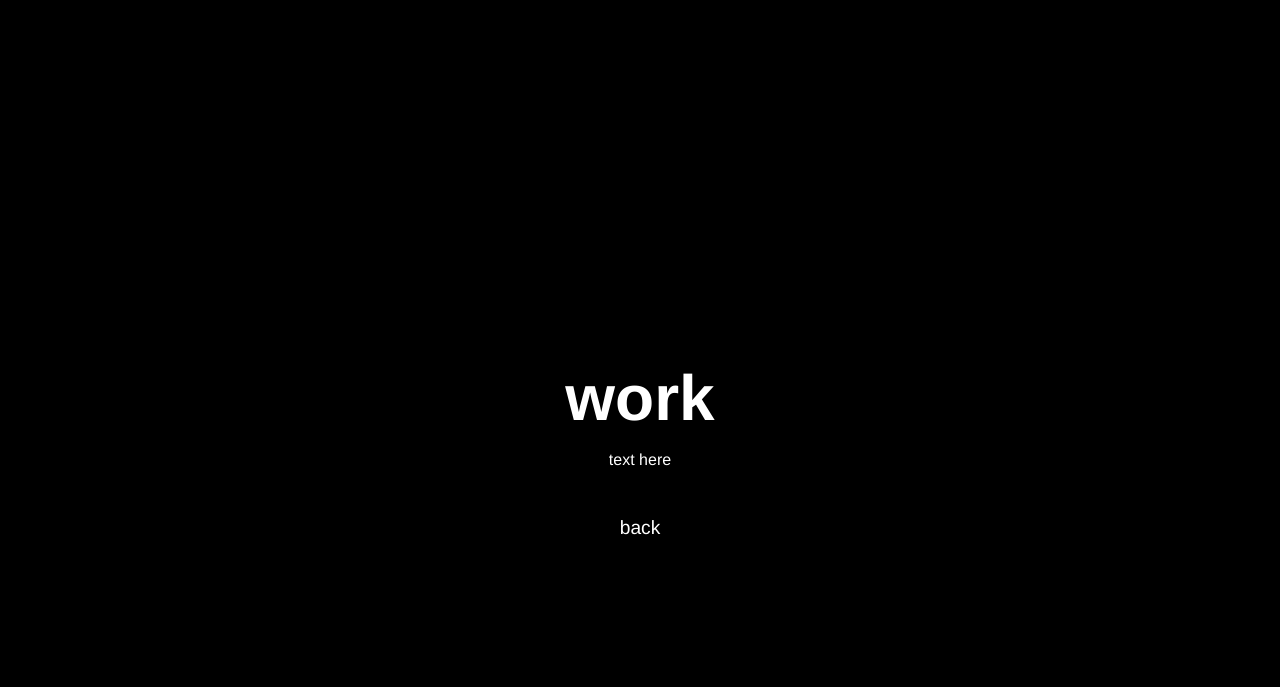
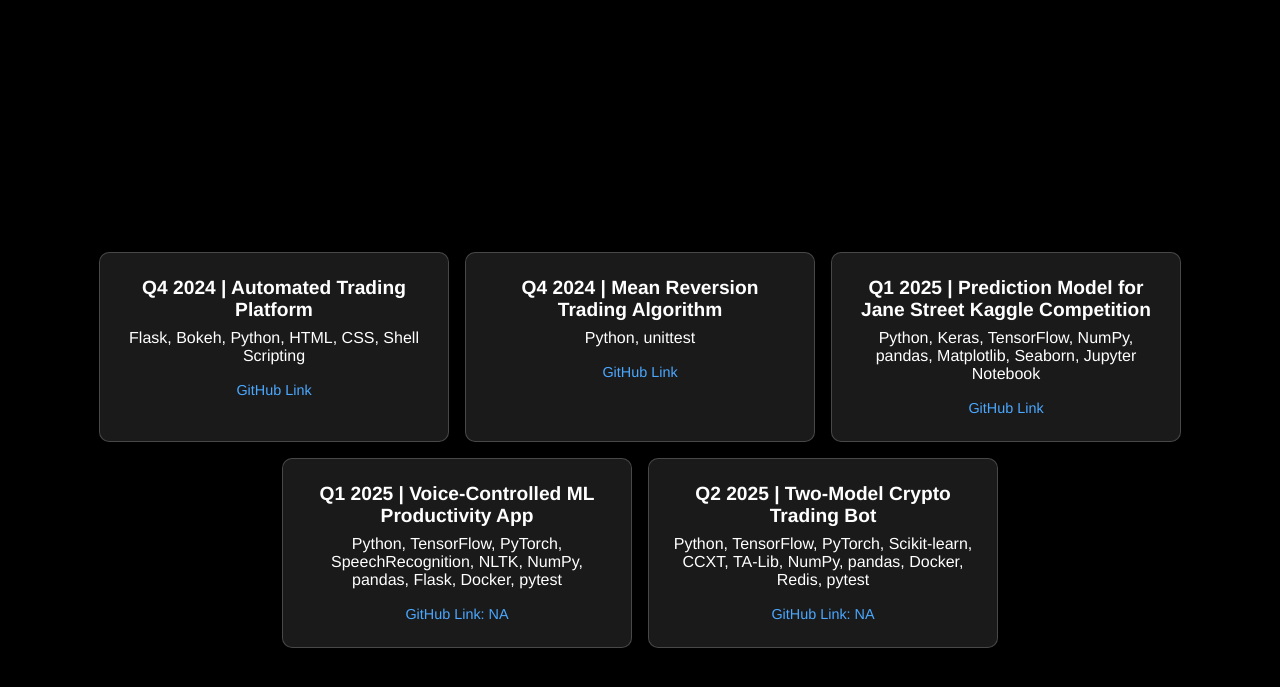
Before and after one commit to andrewbaggio1/andrewbaggio1.github.io, a Jekyll site: the page built from work.md, in a window 1280 px wide. Shown: the top 687 px of the page. Built offline with Jekyll 4.4.1, drawn with Linux system fonts in a browser that asks for light colours.

Commit message:
updated website

```diff
--- a/assets/css/styles.css
+++ b/assets/css/styles.css
@@ -37,3 +37,61 @@ nav a:hover {
 html {
     background-color: black;
 }
+
+/* Tile Styles */
+.tile {
+    background: rgba(255, 255, 255, 0.1); /* Transparent glassy effect */
+    border: 1px solid rgba(255, 255, 255, 0.2); /* Subtle border */
+    border-radius: 10px;
+    padding: 1.5rem;
+    width: 300px;
+    box-shadow: 0 8px 16px rgba(0, 0, 0, 0.2); /* Drop shadow for depth */
+    backdrop-filter: blur(10px); /* Glass blur effect */
+    text-align: center;
+    transition: transform 0.2s, box-shadow 0.2s;
+}
+
+.tile h3 {
+    margin: 0 0 0.5rem;
+    font-size: 1.2rem;
+    color: white;
+}
+
+.tile p {
+    margin: 0 0 1rem;
+    font-size: 1rem;
+    color: white;
+}
+
+.tile a, .tile span {
+    font-size: 0.9rem;
+    color: #4ba8ff; /* Subtle link color */
+    text-decoration: none;
+}
+
+.tile a:hover {
+    text-decoration: underline;
+}
+
+.tile:hover {
+    transform: scale(1.05);
+    box-shadow: 0 12px 24px rgba(0, 0, 0, 0.4);
+}
+
+/* Scrollable Container Styles */
+::-webkit-scrollbar {
+    width: 10px;
+}
+
+::-webkit-scrollbar-thumb {
+    background: rgba(255, 255, 255, 0.2);
+    border-radius: 10px;
+}
+
+::-webkit-scrollbar-thumb:hover {
+    background: rgba(255, 255, 255, 0.4);
+}
+
+::-webkit-scrollbar-track {
+    background: rgba(0, 0, 0, 0.5);
+}
--- a/assets/js/particles-config.json
+++ b/assets/js/particles-config.json
@@ -51,7 +51,7 @@
       },
       "modes": {
         "repulse": {
-          "distance": 100,
+          "distance": 50,
           "duration": 0.4
         }
       }
--- a/work.md
+++ b/work.md
@@ -3,10 +3,32 @@ layout: default
 title: work
 ---
 
-# work
-
-text here
-
-<div style="text-align: center; margin-top: 2rem;">
-    <a href="/" style="color: white; text-decoration: none; font-size: 1.2rem;">back</a>
+<div style="max-height: 80vh; overflow-y: auto; padding: 2rem;">
+    <div style="display: flex; flex-wrap: wrap; gap: 1rem; justify-content: center;">
+        <div class="tile">
+            <h3>Q4 2024 | Automated Trading Platform</h3>
+            <p>Flask, Bokeh, Python, HTML, CSS, Shell Scripting</p>
+            <a href="https://github.com/andrewbaggio1/Hackathon_2024" target="_blank">GitHub Link</a>
+        </div>
+        <div class="tile">
+            <h3>Q4 2024 | Mean Reversion Trading Algorithm</h3>
+            <p>Python, unittest</p>
+            <a href="https://github.com/andrewbaggio1/wusif-algo" target="_blank">GitHub Link</a>
+        </div>
+        <div class="tile">
+            <h3>Q1 2025 | Prediction Model for Jane Street Kaggle Competition</h3>
+            <p>Python, Keras, TensorFlow, NumPy, pandas, Matplotlib, Seaborn, Jupyter Notebook</p>
+            <a href="https://github.com/andrewbaggio1/jane-street-kaggle-competition" target="_blank">GitHub Link</a>
+        </div>
+        <div class="tile">
+            <h3>Q1 2025 | Voice-Controlled ML Productivity App</h3>
+            <p>Python, TensorFlow, PyTorch, SpeechRecognition, NLTK, NumPy, pandas, Flask, Docker, pytest</p>
+            <span>GitHub Link: NA</span>
+        </div>
+        <div class="tile">
+            <h3>Q2 2025 | Two-Model Crypto Trading Bot</h3>
+            <p>Python, TensorFlow, PyTorch, Scikit-learn, CCXT, TA-Lib, NumPy, pandas, Docker, Redis, pytest</p>
+            <span>GitHub Link: NA</span>
+        </div>
+    </div>
 </div>
```
Also changed, not shown: about.md (+1 -1 lines), blog.md (+1 -1 lines), index.md (+1 -1 lines).
